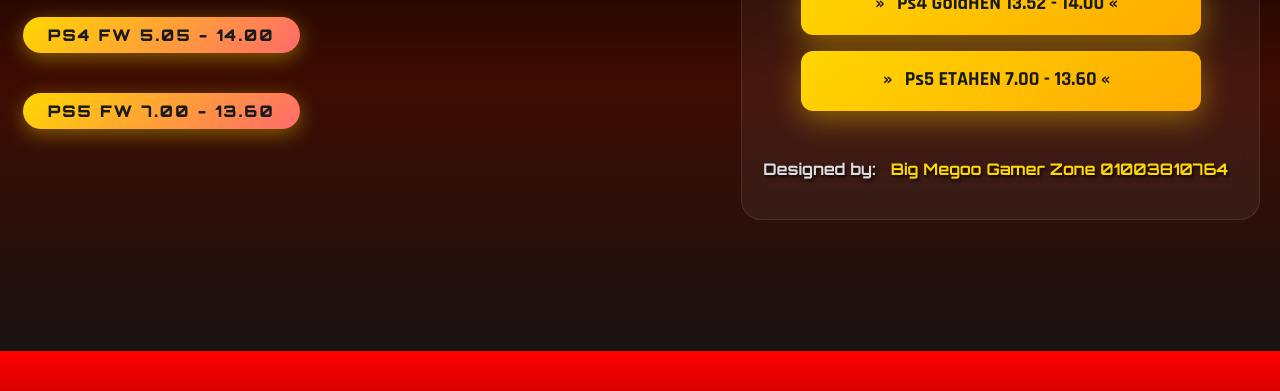
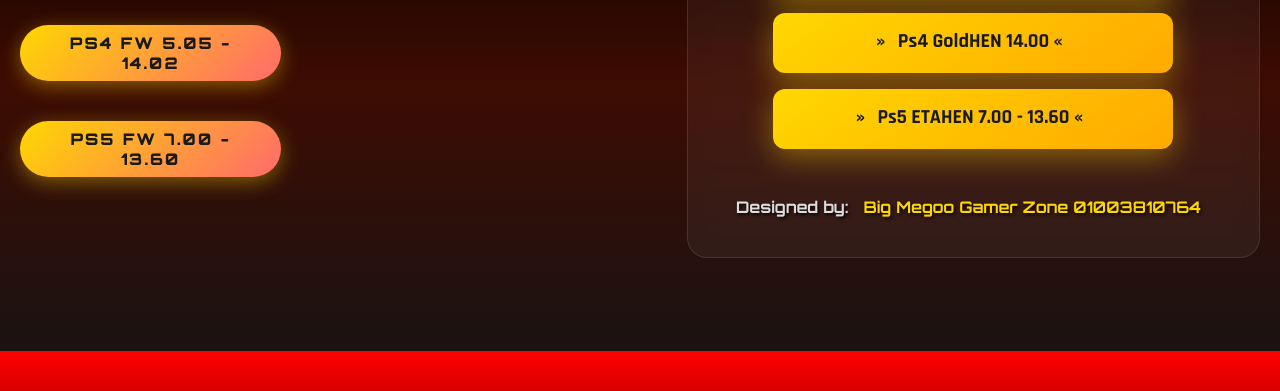
Before and after one commit to BigMegoo/psjb, a plain HTML site: page index.html in a window 1280 px wide. Shown: the part 449-840 px from the top of the page. Drawn offline with Linux system fonts and the light colour scheme.

Commit message:
Update index.html

```diff
--- a/index.html
+++ b/index.html
@@ -23,7 +23,7 @@
             <span class="Zone-title">Zone</span>
         </h1>
         <div class="subtitle">Ps4 - Ps5 </div>
-      <div class="version-badge"> Ps4 FW 5.05 - 14.00</div>
+      <div class="version-badge"> Ps4 FW 5.05 - 14.02</div>
         <div class="version-badge"> Ps5 FW 7.00 - 13.60</div>
     </div>
 
@@ -52,6 +52,11 @@
                 style="width: 90%; max-width: 400px; font-size: 20px; height: 60px; background: linear-gradient(145deg, #ffd700, #ffaa00); color: #1a1a1a; font-weight: 800; box-shadow: 0 8px 30px rgba(255, 215, 0, 0.4);">
             <span class="btn-icon">»</span>  Ps4 GoldHEN 13.52 - 14.00 <span class="btn-icon">«</span>
         </button>
+             <!-- زر معدل بدون إيموجي -->
+        <button class="btn" onclick="location.replace('http://bigmegoo.github.io/1402')"
+                style="width: 90%; max-width: 400px; font-size: 20px; height: 60px; background: linear-gradient(145deg, #ffd700, #ffaa00); color: #1a1a1a; font-weight: 800; box-shadow: 0 8px 30px rgba(255, 215, 0, 0.4);">
+            <span class="btn-icon">»</span>  Ps4 GoldHEN  14.00 <span class="btn-icon">«</span>
+        </button>
          </button>
         <!-- زر معدل بدون إيموجي -->
         <button class="btn" onclick="location.replace('http://bigmegoo.github.io/ps5jb')"
```
